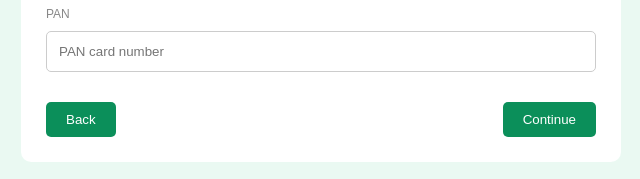
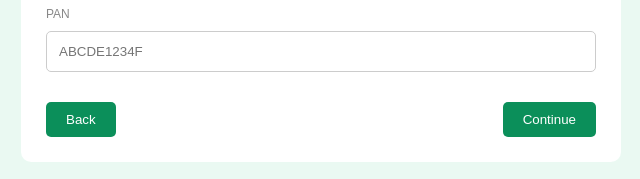
Before and after one commit to madhusinghrajput07-star/verify-me, a plain HTML site: page index.html in a window 1280 px wide. Shown: the part 527-706 px from the top of the page, 319-959 px from the left. Drawn offline with Linux system fonts and the light colour scheme.

Commit message:
Update index.html

```diff
--- a/index.html
+++ b/index.html
@@ -33,7 +33,7 @@
             </div>
             <div class="pan">
                 <label for="pan">PAN</label>
-                <input type="text" id="pan" placeholder="PAN card number">
+                <input type="text" id="pan" placeholder="ABCDE1234F">
             </div>
 
             <div class="buttons">
```
